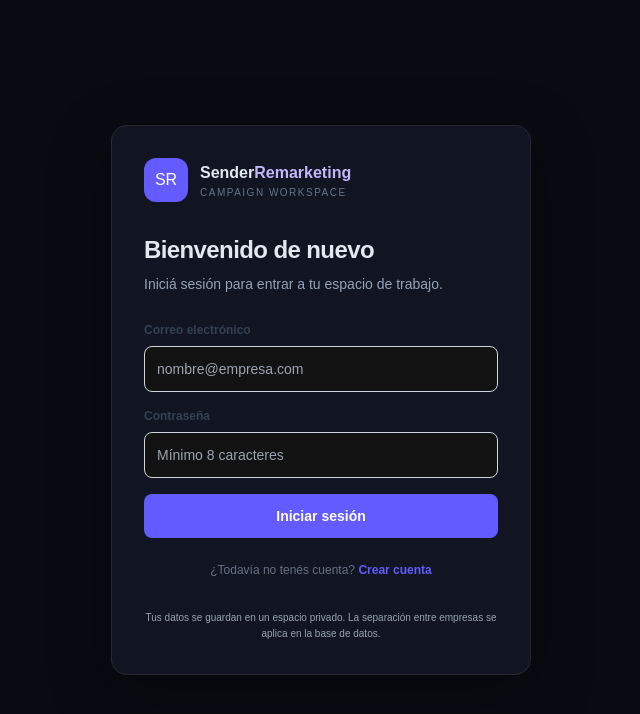
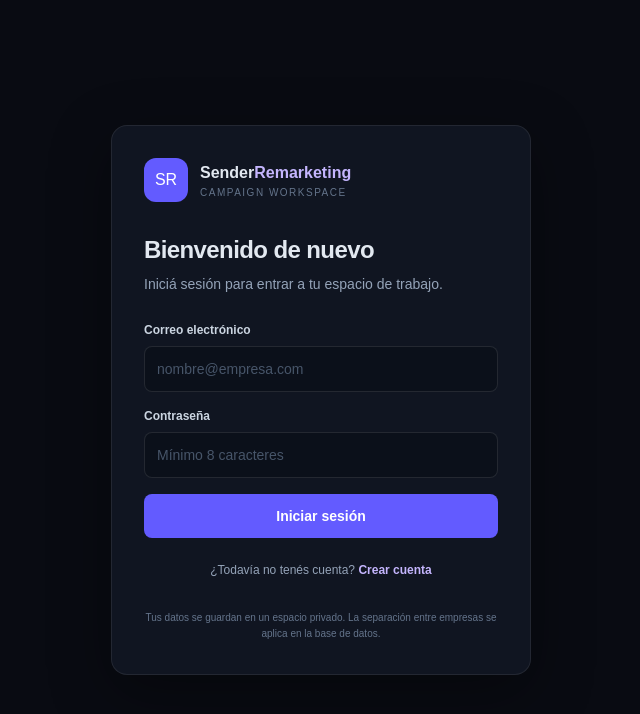
Before and after one commit to AppleAurora/SenderRemarketing, a Next.js app: page /login in a window 1280 px wide. Shown: the top 714 px of the page, without its empty margins (319-959 px from the left). Built offline with nearby package versions, Linux system fonts and the light colour scheme.

Commit message:
style: finish dark styling for login and signup fields

```diff
--- a/src/components/auth-form.tsx
+++ b/src/components/auth-form.tsx
@@ -44,20 +44,20 @@ export function AuthForm({ mode }: AuthFormProps) {
   }
 
   return <main className="flex min-h-screen items-center justify-center bg-[#090b12] px-4 py-12">
-    <div className="w-full max-w-[420px] rounded-2xl border border border-white/[0.08] bg-[#101521] p-8 shadow-[0_18px_60px_rgba(0,0,0,.35)]">
+    <div className="w-full max-w-[420px] rounded-2xl border border-white/[0.08] bg-[#101521] p-8 shadow-[0_18px_60px_rgba(0,0,0,.35)]">
       <div className="mb-8 flex items-center gap-3"><div className="flex h-11 w-11 items-center justify-center rounded-xl bg-[#635bff] text-white">SR</div><div><div className="text-base font-bold">Sender<span className="text-violet-300">Remarketing</span></div><div className="text-[10px] uppercase tracking-[.15em] text-slate-500">Campaign workspace</div></div></div>
       <h1 className="text-2xl font-bold tracking-tight">{isSignup ? "Crear tu espacio" : "Bienvenido de nuevo"}</h1>
       <p className="mt-2 text-sm text-slate-400">{isSignup ? "Registrá tu empresa para empezar a organizar contactos y campañas." : "Iniciá sesión para entrar a tu espacio de trabajo."}</p>
       <form onSubmit={handleSubmit} className="mt-7 space-y-4">
         {isSignup && <label className="block text-xs font-semibold text-slate-300">Nombre de empresa o espacio<input value={organization} onChange={e=>setOrganization(e.target.value)} placeholder="Mi empresa" className="mt-2 w-full rounded-lg border border-white/10 px-3 py-3 bg-[#0b101a] text-slate-100 placeholder:text-slate-600 text-sm font-normal outline-none focus:border-violet-500 focus:ring-2 focus:ring-violet-500/10" /></label>}
-        <label className="block text-xs font-semibold text-[#344054]">Correo electrónico<input type="email" required autoComplete="email" value={email} onChange={e=>setEmail(e.target.value)} placeholder="nombre@empresa.com" className="mt-2 w-full rounded-lg border border-[#d0d5dd] px-3 py-3 text-sm font-normal outline-none focus:border-[#635bff] focus:ring-2 focus:ring-[#635bff]/10" /></label>
-        <label className="block text-xs font-semibold text-[#344054]">Contraseña<input type="password" required minLength={8} autoComplete={isSignup ? "new-password" : "current-password"} value={password} onChange={e=>setPassword(e.target.value)} placeholder="Mínimo 8 caracteres" className="mt-2 w-full rounded-lg border border-[#d0d5dd] px-3 py-3 text-sm font-normal outline-none focus:border-[#635bff] focus:ring-2 focus:ring-[#635bff]/10" /></label>
+        <label className="block text-xs font-semibold text-slate-300">Correo electrónico<input type="email" required autoComplete="email" value={email} onChange={e=>setEmail(e.target.value)} placeholder="nombre@empresa.com" className="mt-2 w-full rounded-lg border border-white/10 bg-[#0b101a] px-3 py-3 text-sm font-normal text-slate-100 placeholder:text-slate-600 outline-none focus:border-violet-500 focus:ring-2 focus:ring-violet-500/10" /></label>
+        <label className="block text-xs font-semibold text-slate-300">Contraseña<input type="password" required minLength={8} autoComplete={isSignup ? "new-password" : "current-password"} value={password} onChange={e=>setPassword(e.target.value)} placeholder="Mínimo 8 caracteres" className="mt-2 w-full rounded-lg border border-white/10 bg-[#0b101a] px-3 py-3 text-sm font-normal text-slate-100 placeholder:text-slate-600 outline-none focus:border-violet-500 focus:ring-2 focus:ring-violet-500/10" /></label>
         {error && <p role="alert" className="rounded-lg bg-rose-500/10 p-3 text-xs text-rose-300">{error}</p>}
         {message && <p role="status" className="rounded-lg bg-emerald-500/10 p-3 text-xs text-emerald-300">{message}</p>}
         <button disabled={loading} className="w-full rounded-lg bg-[#635bff] px-4 py-3 text-sm font-semibold text-white transition hover:bg-violet-500 disabled:cursor-not-allowed disabled:opacity-60">{loading ? "Procesando..." : isSignup ? "Crear cuenta" : "Iniciar sesión"}</button>
       </form>
-      <p className="mt-6 text-center text-xs text-[#667085]">{isSignup ? "¿Ya tenés una cuenta?" : "¿Todavía no tenés cuenta?"} <Link className="font-semibold text-[#635bff] hover:underline" href={isSignup ? "/login" : "/signup"}>{isSignup ? "Iniciar sesión" : "Crear cuenta"}</Link></p>
-      <p className="mt-8 text-center text-[10px] leading-4 text-[#98a2b3]">Tus datos se guardan en un espacio privado. La separación entre empresas se aplica en la base de datos.</p>
+      <p className="mt-6 text-center text-xs text-slate-400">{isSignup ? "¿Ya tenés una cuenta?" : "¿Todavía no tenés cuenta?"} <Link className="font-semibold text-violet-300 hover:underline" href={isSignup ? "/login" : "/signup"}>{isSignup ? "Iniciar sesión" : "Crear cuenta"}</Link></p>
+      <p className="mt-8 text-center text-[10px] leading-4 text-slate-500">Tus datos se guardan en un espacio privado. La separación entre empresas se aplica en la base de datos.</p>
     </div>
   </main>;
 }
```
